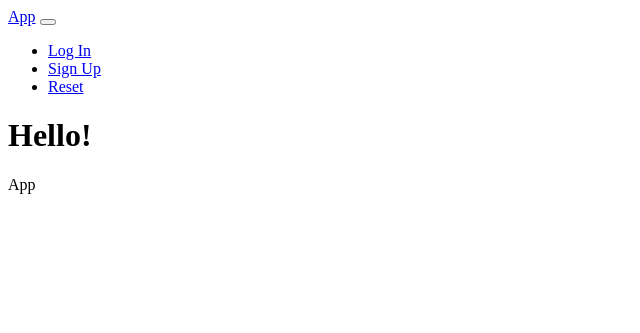
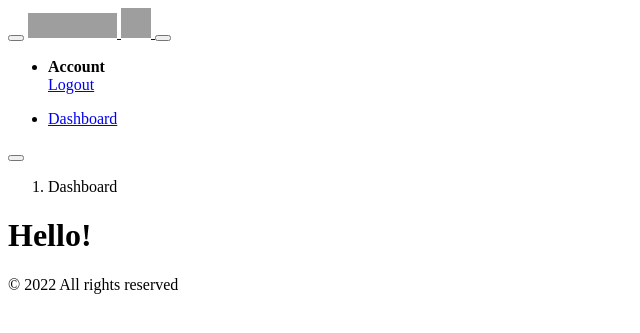
Before and after one commit to notRuslan/project-manager, a Symfony app: template manager/templates/app/home.html.twig in a window 1280 px wide. Shown: the top 333 px of the page, without its empty margins (0-640 px from the left). Run offline with Twig, Linux system fonts and the light colour scheme; the template is opened without the code that fills it, so the values that code supplies are empty; some libraries are stand-ins or nearby versions; grey boxes are pictures that could not be loaded.

Commit message:
Add main layout

```diff
--- /dev/null
+++ b/manager/assets/css/_variables.scss
@@ -0,0 +1 @@
+$breadcrumb-margin-bottom: 20px;
--- a/manager/templates/app/home.html.twig
+++ b/manager/templates/app/home.html.twig
@@ -2,6 +2,12 @@
 
 {% block title %}Home{% endblock %}
 
+{% block breadcrumbs %}
+    <ol class="breadcrumb">
+        <li class="breadcrumb-item active">Dashboard</li>
+    </ol>
+{% endblock %}
+
 {% block body %}
     <h1>Hello!</h1>
 {% endblock %}
--- a/manager/templates/base.html.twig
+++ b/manager/templates/base.html.twig
@@ -9,55 +9,58 @@
         {{ encore_entry_link_tags('app') }}
     {% endblock %}
 </head>
-<body class="d-flex flex-column h-100">
-<header>
-    <nav class="navbar navbar-expand-md navbar-dark fixed-top bg-dark">
-        <div class="container">
-
-            <a class="navbar-brand" href="{{ path('home') }}">App</a>
-            <button class="navbar-toggler" type="button" data-toggle="collapse" data-target="#navbarCollapse" aria-controls="navbarCollapse" aria-expanded="false" aria-label="Toggle navigation">
+<body class="app header-fixed sidebar-fixed aside-menu-fixed sidebar-lg-show">
+<header class="app-header navbar">
+    <button class="navbar-toggler sidebar-toggler d-lg-none mr-auto" type="button" data-toggle="sidebar-show">
         <span class="navbar-toggler-icon"></span>
     </button>
-            <div class="collapse navbar-collapse" id="navbarCollapse">
-                <ul class="navbar-nav ml-auto">
-                    {% if is_granted('IS_AUTHENTICATED_FULLY') %}
+    <a class="navbar-brand" href="{{ path('home') }}">
+        <img class="navbar-brand-full" src="https://coreui.io/demo/img/brand/logo.svg" width="89" height="25" alt="CoreUI Logo">
+        <img class="navbar-brand-minimized" src="https://coreui.io/demo/img/brand/sygnet.svg" width="30" height="30" alt="CoreUI Logo">
+    </a>
+    <button class="navbar-toggler sidebar-toggler d-md-down-none" type="button" data-toggle="sidebar-lg-show">
+        <span class="navbar-toggler-icon"></span>
+    </button>
+    <ul class="nav navbar-nav ml-auto mr-4">
+        <li class="nav-item dropdown">
+            <a class="nav-link nav-link" data-toggle="dropdown" href="#" role="button" aria-haspopup="true" aria-expanded="false">
+                {{ app.user.username }}
+            </a>
+            <div class="dropdown-menu dropdown-menu-right">
+                <div class="dropdown-header text-center">
+                    <strong>Account</strong>
+                </div>
+                <a class="dropdown-item" href="{{ path('app_logout') }}"><i class="fa fa-lock"></i> Logout</a>
+            </div>
+        </li>
+    </ul>
+</header>
+<div class="app-body">
+    <div class="sidebar">
+        <nav class="sidebar-nav">
+            <ul class="nav">
                 <li class="nav-item">
-                            <a class="nav-link" href="{{ path('home') }}">Home</a>
+                    <a class="nav-link" href="{{ path('home') }}">
+                        <i class="nav-icon icon-speedometer"></i> Dashboard
+                    </a>
                 </li>
-                        <li class="nav-item">
-                            <a class="nav-link" href="{{ path('app_logout') }}">Log Out</a>
-                        </li>
-                    {% else %}
-                        <li class="nav-item">
-                            <a class="nav-link" href="{{ path('app_login') }}">Log In</a>
-                        </li>
-                        <li class="nav-item">
-                            <a class="nav-link" href="{{ path('auth.signup') }}">Sign Up</a>
-                        </li>
-                        <li class="nav-item">
-                            <a class="nav-link" href="{{ path('auth.reset') }}">Reset</a>
-                        </li>
-                    {% endif %}
             </ul>
+        </nav>
+        <button class="sidebar-minimizer brand-minimizer" type="button"></button>
     </div>
-        </div>
-    </nav>
-</header>
-
-<main role="main" class="flex-shrink-0">
-    <div class="container">
+    <main class="main">
         {% block breadcrumbs %}{% endblock %}
+        <div class="container-fluid">
             {% include '_flashes.html.twig' %}
             {% block body %}{% endblock %}
         </div>
     </main>
-
-<footer class="footer mt-auto py-3">
-    <div class="container">
-        <span class="text-muted">App</span>
+</div>
+<footer class="app-footer">
+    <div>
+        <span>© {{ "now"|date("Y") }} All rights reserved</span>
     </div>
 </footer>
-
 {% block javascripts %}
     {{ encore_entry_script_tags('app') }}
 {% endblock %}
```
Also changed, not shown: manager/assets/css/app.scss (+7 -0 lines). Lines whose indentation alone changed are shown as unchanged.
